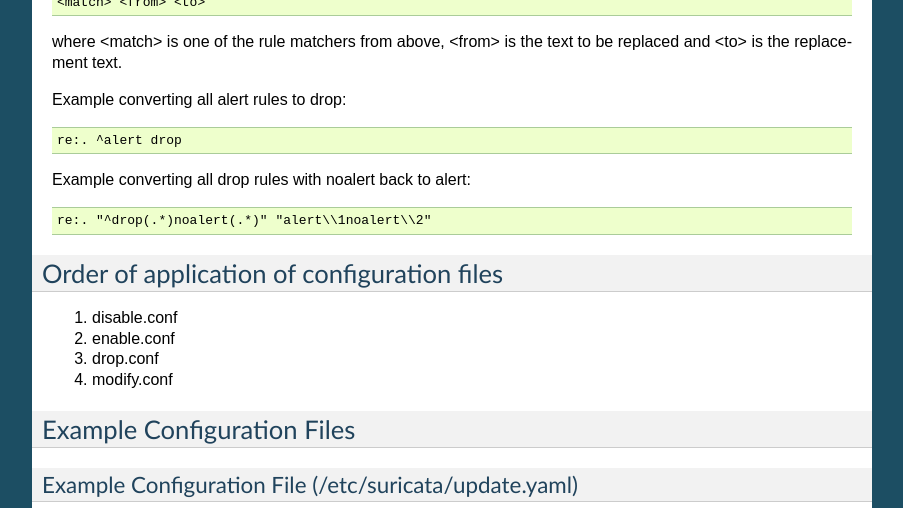
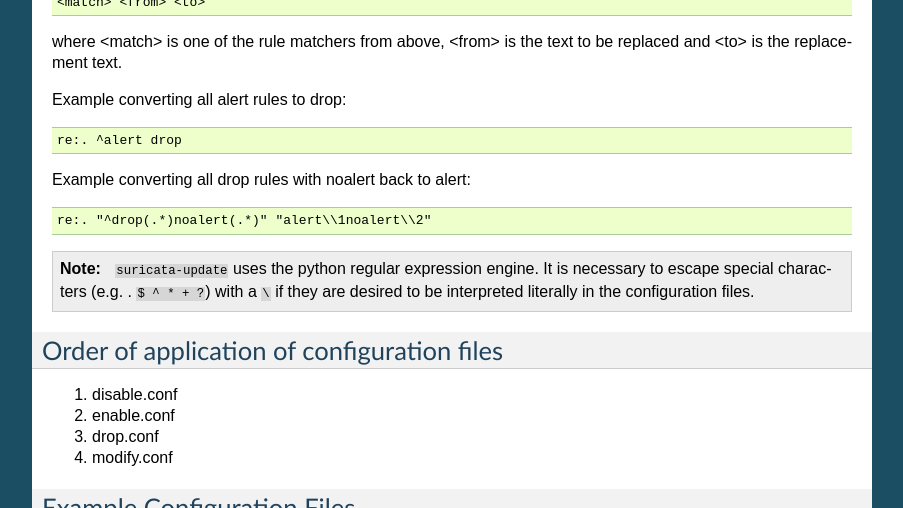
Before and after one commit to OISF/suricata-update, a Sphinx documentation site: the page built from doc/update.rst, in a window 1280 px wide and 900 px high, scrolled down 5056 px, cut to the strip 0-508 px from the top of the window. Shown: the whole strip, without its empty margins (198-1101 px from the left). Built offline with Sphinx 7.4.7, drawn with Linux system fonts in a browser that asks for light colours.

Commit message:
doc: add escaping special characters note
Signed-off-by: jason taylor <jtfas90@gmail.com>

```diff
--- a/doc/update.rst
+++ b/doc/update.rst
@@ -278,6 +278,11 @@ Example converting all drop rules with noalert back to alert::
 
   re:. "^drop(.*)noalert(.*)" "alert\\1noalert\\2"
 
+.. note:: ``suricata-update`` uses the python regular expression
+          engine. It is necessary to escape special characters
+          (e.g. . ``$ ^ * + ?``) with a ``\`` if they are desired
+          to be interpreted literally in the configuration files.
+
 Order of application of configuration files
 ===========================================
 1. disable.conf
```
